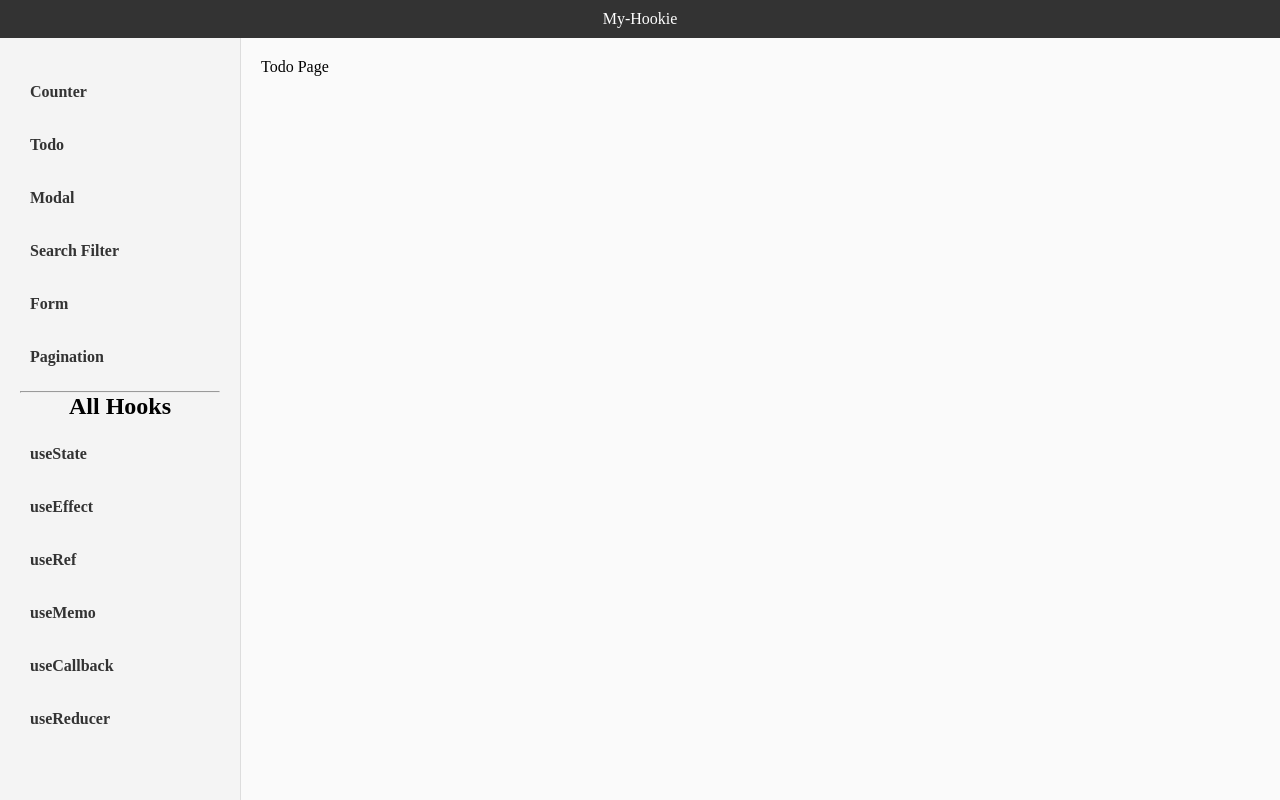
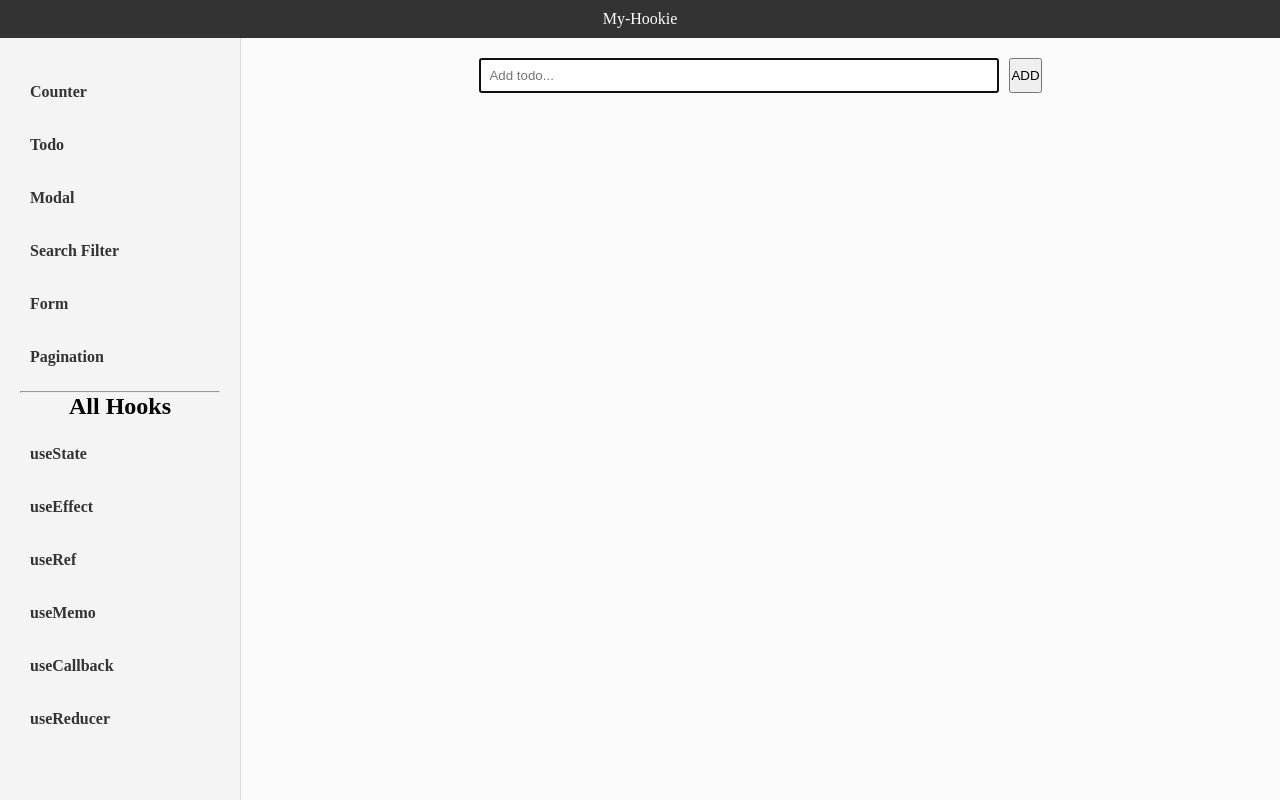
Before and after one commit to nityapriya-sahu/my-hookie, a React (Vite) app: page /todo in a window 1280 px wide. Built offline with nearby package versions, Linux system fonts and the light colour scheme.

Commit message:
todo comp complete

```diff
--- a/src/components/All Hooks/styles.css
+++ b/src/components/All Hooks/styles.css
@@ -48,3 +48,24 @@
   font-weight: bold;
   cursor: pointer;
 }
+/* ------------- */
+.todo_main_container {
+  display: flex;
+  flex-direction: column;
+  justify-content: center;
+  align-items: center;
+  gap: 60px;
+}
+.todo_first_container {
+  display: flex;
+  gap: 10px;
+}
+.todo_first_container input {
+  padding: 8px;
+  width: 500px;
+}
+.todo_data_container {
+  display: flex;
+  gap: 10px;
+  padding-top: 10px;
+}
--- a/src/components/Todo.jsx
+++ b/src/components/Todo.jsx
@@ -1,7 +1,51 @@
-import React from "react";
+import React, { useState } from "react";
 
 const Todo = () => {
-  return <div>Todo Page</div>;
+  const [inputData, setInputData] = useState("");
+  const [todoData, setTodoData] = useState([]);
+  // const [checked, setChecked] = useState(false);
+  const handleAddTodo = () => {
+    if (inputData) {
+      setTodoData([...todoData, inputData]);
+      setInputData("");
+      console.log(todoData);
+    }
+  };
+
+  const deleteTodo = (index) => {
+    confirm("Are you sure want to Delete?");
+    setTodoData(todoData.filter((_, i) => i !== index));
+  };
+
+  return (
+    <div className="todo_main_container">
+      <div className="todo_first_container">
+        <input
+          type="text"
+          placeholder="Add todo..."
+          value={inputData}
+          onChange={(e) => setInputData(e.target.value)}
+          autoFocus
+        />
+        <button onClick={handleAddTodo}>ADD</button>
+      </div>
+      <div>
+        {todoData.map((item, index) => (
+          <div className="todo_data_container" key={index}>
+            <h4>{item}</h4>
+            <button onClick={() => deleteTodo(index)}>Delete</button>
+            <input
+              type="checkbox"
+              style={{
+                height: "20px",
+                width: "20px",
+              }}
+            />
+          </div>
+        ))}
+      </div>
+    </div>
+  );
 };
 
 export default Todo;
```
